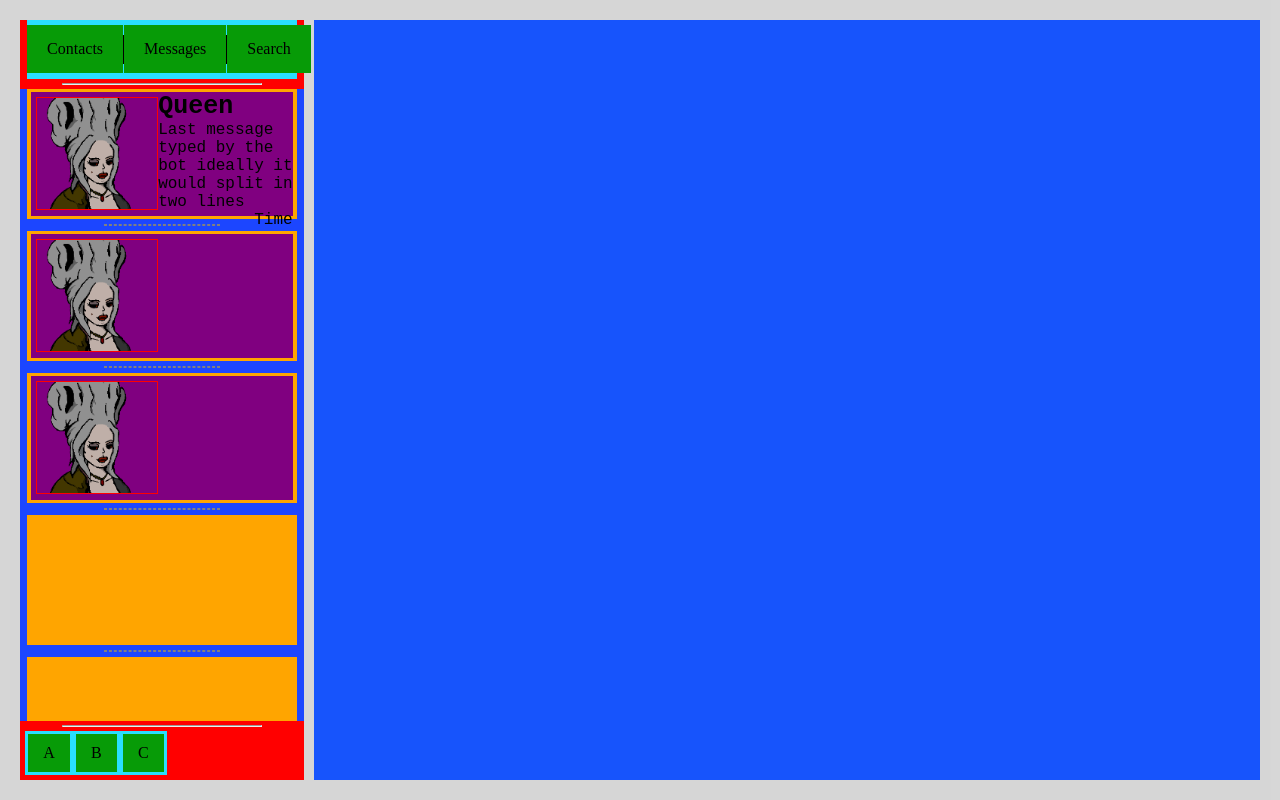
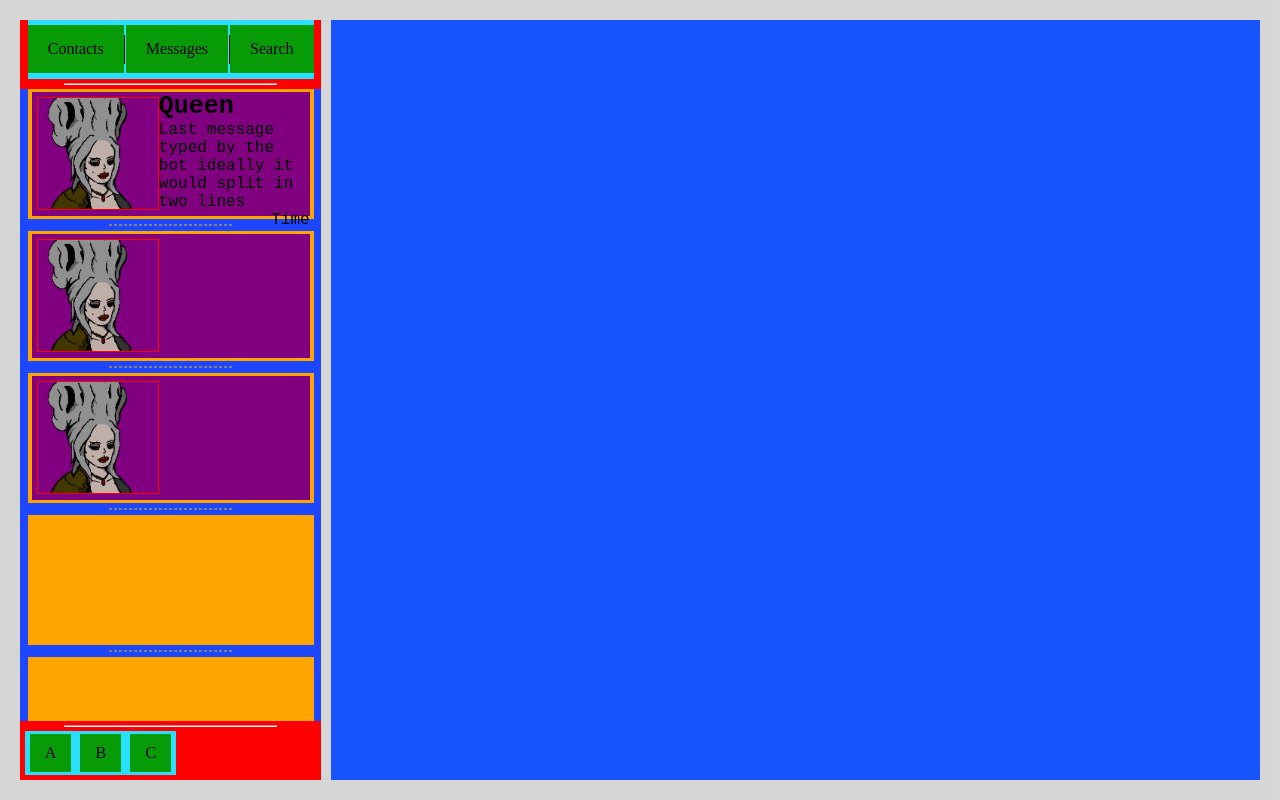
Before and after one commit to Ksualboy/Terminal, a plain HTML site: page index.html in a window 1280 px wide. Drawn offline with Linux system fonts and the light colour scheme.

Commit message:
max width - heigth

```diff
--- a/css/styles.css
+++ b/css/styles.css
@@ -22,6 +22,8 @@ body {
   justify-content: space-around;
   height: calc(100% - 40px);
   width: calc(100% - 40px);
+  max-width: calc(1839px);
+  max-height: calc(899px);
   padding: 20px;
   background-color: rgb(121, 121, 121, 0.3);
 }
@@ -31,7 +33,7 @@ body {
   flex-direction: column;
   transform: scale(1);
   transform-origin: 0 0;
-  width: 23%;
+  width: 25%;
   height: 100%;
   background-color: red;
   user-select: none;
@@ -75,7 +77,7 @@ body {
 
 .messages_tab {
   display: block;
-  overflow-y: scroll;
+  overflow-y: auto;
 
   height: 86%;
   width: 100%;
@@ -114,9 +116,6 @@ body {
   display: flex;
   align-items: center;
   justify-content: center;
-  position: relative;
-  left: 0;
-  right: 0;
   margin: 0 auto;
 
   width: 95%;
--- a/index.html
+++ b/index.html
@@ -39,6 +39,7 @@
 					<div class="message_box"></div>
 					<hr>
 					<div class="message_box"></div>
+					<hr>
 				</div>
 				<hr>
 				<div class="bottom_bar">
```
